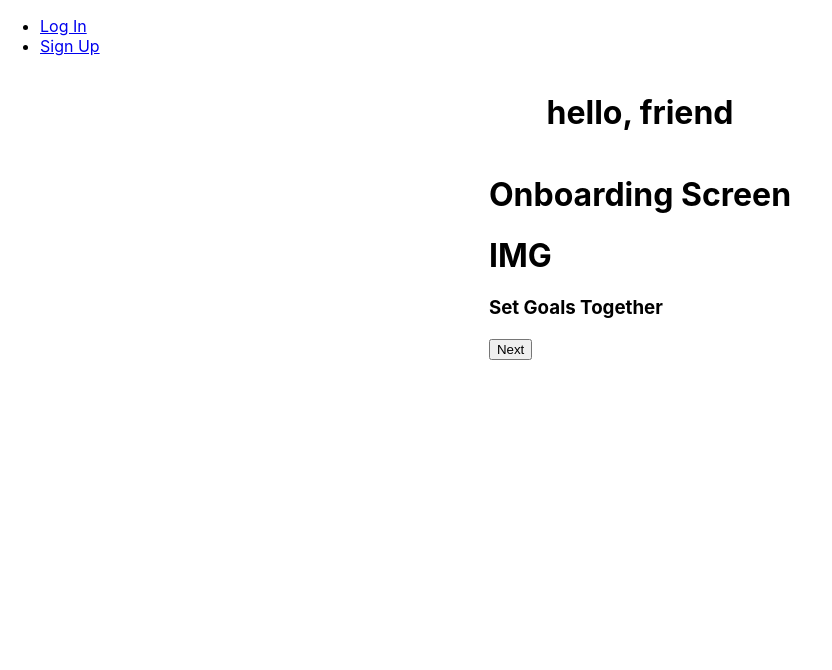
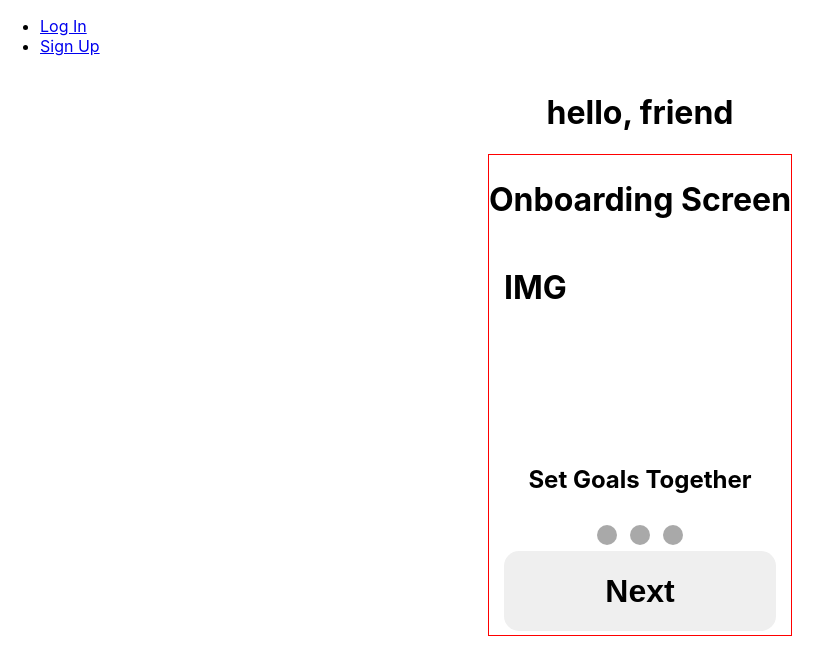
Before and after one commit to brendonvan/GA-SHT7, a React (Create React App) app: page / in a window 1280 px wide. Shown: the top 670 px of the page, without its empty margins (0-832 px from the left). Built offline with nearby package versions, Linux system fonts and the light colour scheme; no server answers.

Commit message:
adjust onboarding styling

```diff
--- a/src/pages/Landing/Landing.jsx
+++ b/src/pages/Landing/Landing.jsx
@@ -19,12 +19,6 @@ const Landing = ({ user, Onboarding }) => {
     console.log(showOnboarding)
   }
 
-  function exitOnboarding(evt){
-    if (onboardingPage <= 4){
-      setShowOnboarding(false)
-    }
-  }
-
   // function handleIncrement() {
   //   dispatch(incAction());
   // }
@@ -40,7 +34,7 @@ const Landing = ({ user, Onboarding }) => {
     <main className={styles.container}>
       <h1>hello, {user ? user.name : 'friend'}</h1>
       <div>
-        {showOnboarding && <Onboarding id={styles.Onboarding} turnPage={turnPage} exitOnboarding={exitOnboarding} onboardingPage={onboardingPage} />}
+        {showOnboarding && <Onboarding id={styles.Onboarding} turnPage={turnPage} onboardingPage={onboardingPage} />}
         {/* <h2>Counter</h2>
         <div>
           <button onClick={() => {handleDecrement()}}>-</button>
--- a/src/pages/Onboarding/Onboarding.jsx
+++ b/src/pages/Onboarding/Onboarding.jsx
@@ -6,7 +6,7 @@ import styles from './Onboarding.module.css'
 // import OnboardingExpenses from "../../components/OnboardingExpenses/OnboardingExpenses";
 
 
-const Onboarding = ({onboardingPage, turnPage, exitOnboarding}) => {
+const Onboarding = ({onboardingPage, turnPage}) => {
   // const [formData, setFormData] = useState({
   //   //? Awaiting backend model
   // })
@@ -34,17 +34,18 @@ const Onboarding = ({onboardingPage, turnPage, exitOnboarding}) => {
     <>
     <div className={styles.screen1}>
 
+      {/* Remove this line */}
       <h1>Onboarding Screen</h1>
 
-      <h1>IMG</h1>
+      <h1 className={styles.img}>IMG</h1>
 
-      <h3>Set Goals Together</h3>
+      <h3 className={styles.txt}>Set Goals Together</h3>
       <div className={styles.pageTracker}>
-        <div className={styles.page1}></div>
-        <div className={styles.page2}></div>
-        <div className={styles.page3}></div>
+        <div className={styles.dot}></div>
+        <div className={styles.dot}></div>
+        <div className={styles.dot}></div>
       </div>
-      <button onClick={turnPage}>Next</button>
+      <button onClick={turnPage}><span className={styles.buttonTxt}>Next</span></button>
     </div>
     </>
   )
--- a/src/pages/Onboarding/Onboarding.module.css
+++ b/src/pages/Onboarding/Onboarding.module.css
@@ -0,0 +1,50 @@
+.screen1 {
+  border: 1px solid red;
+  display: flex;
+  flex-direction: column;
+  align-items: center;
+  height: 60vh;
+  justify-content: space-around;
+}
+
+.pageTracker {
+width: 100px;
+height: 20px;
+color: black;
+display: flex;
+flex-direction: row;
+justify-content: space-around;
+/* background-color: red; */
+/* border: 2px solid blue; */
+}
+
+.dot {
+  width: 20px;
+  height: 20px;
+  border-radius: 50px;
+  background-color: rgba(0, 0, 0, 0.339);
+}
+
+.txt {
+  font-size: 1.5rem;
+}
+
+.img{
+  width: 90%;
+  height: 30%;
+}
+
+
+.screen1 > button {
+  width: 17em;
+  height: 5em;
+  font-weight: 800;
+  font-size: 1em;
+  border: none;
+  padding: 0;
+  border-radius: 15px;
+}
+
+.buttonTxt {
+  font-size: 2em;
+}
```
